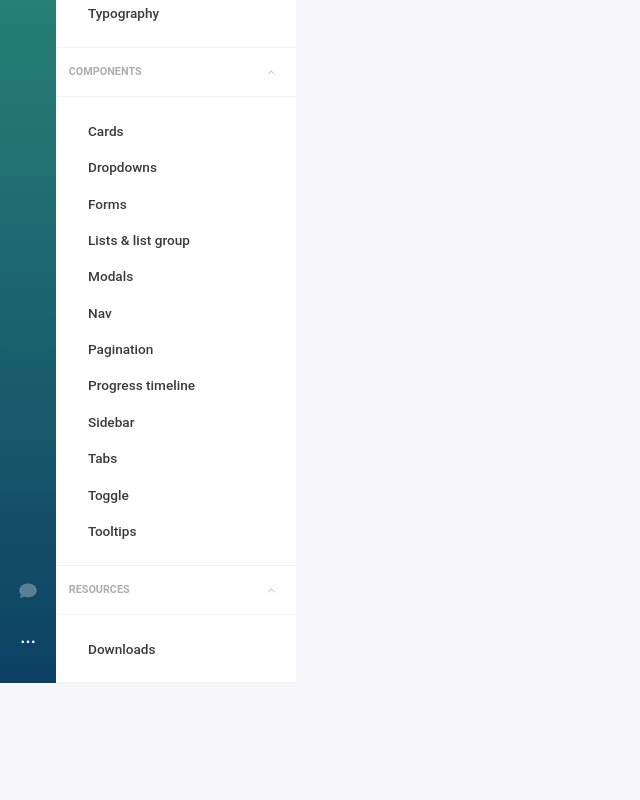
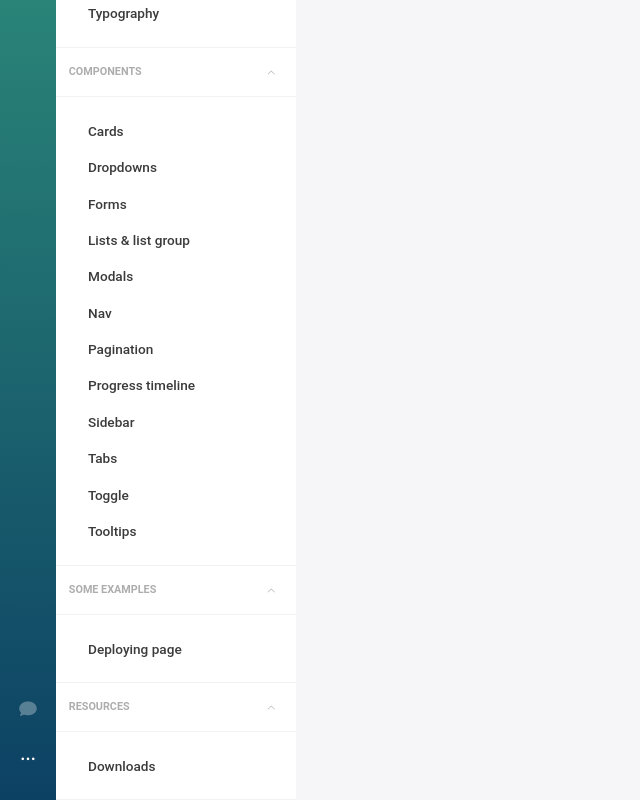
Before and after one commit to MedicalDirector/hxui-css, a Vue app: page / in a window 1280 px wide. Shown: the part 633-1433 px from the top of the page, without its empty margins (0-640 px from the left). Before the commit the page ends 1316 px from the top, so only its background shows below. Built offline with nearby package versions, Linux system fonts and the light colour scheme; what vue-highlightjs would draw is missing.

Commit message:
add deploy to nav

```diff
--- a/src/components/SubNav.vue
+++ b/src/components/SubNav.vue
@@ -150,6 +150,15 @@ export default {
           ]
         },
         {
+          title: 'Some examples',
+          items: [
+            {
+              name: 'Deploying page',
+              path: './deploying'
+            }
+          ]
+        },
+        {
           title: 'Resources',
           items: [
             { name: 'Downloads', path: './downloads' }
```
